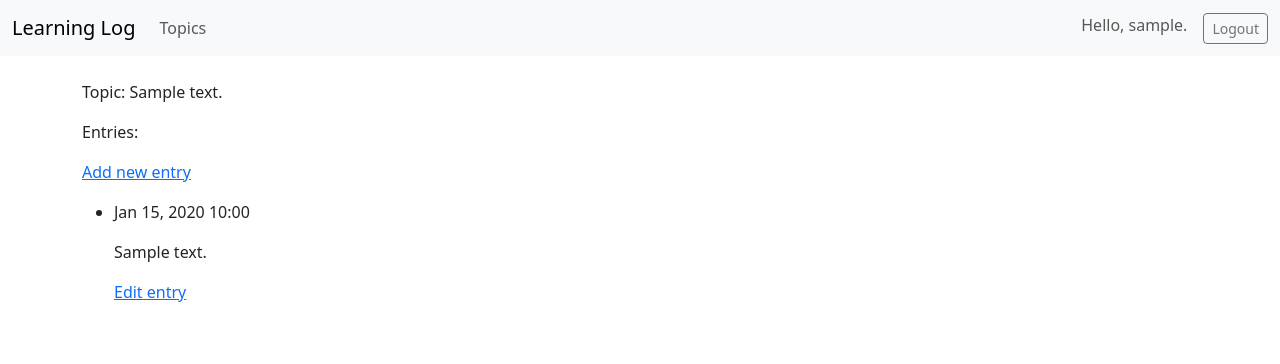
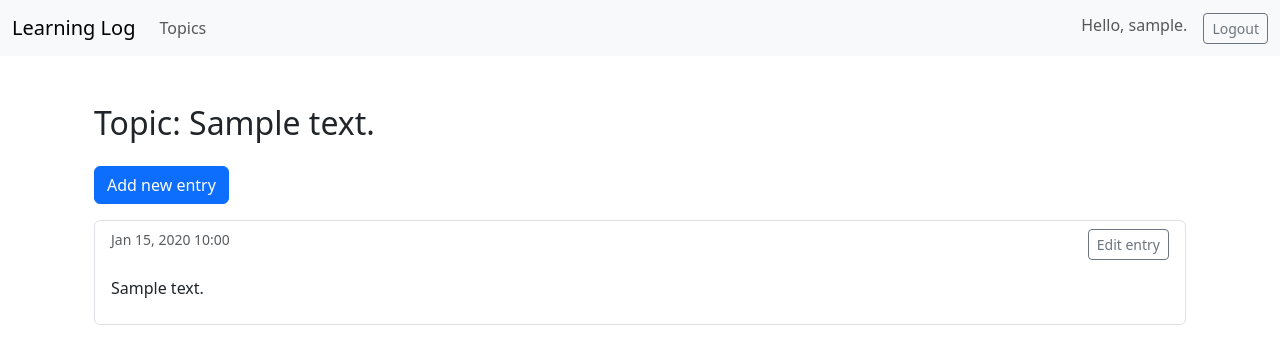
Before and after one commit to sashakukhtyk/learning-log-django, a Django app: page /topics/1 in a window 1280 px wide. Shown: the top 364 px of the page. Run offline with Django 5.2, Linux system fonts and the light colour scheme; a user stored in the database is signed in; tables that the repository leaves empty hold one stand-in row (values such as "Sample post").

Commit message:
style topic page using bootstrap

```diff
--- a/learning_log/learning_logs/templates/learning_logs/topic.html
+++ b/learning_log/learning_logs/templates/learning_logs/topic.html
@@ -1,23 +1,28 @@
 {% extends "learning_logs/base.html" %}
-    {% block content %}
-        <p>Topic: {{ topic }}</p>
-        <p>Entries:</p>
 
-        <p>
-            <a href="{% url 'learning_logs:new_entry' topic.id%}">Add new entry</a>
-        </p>
-        <ul>
-            {% for entry in entries %}
-                <li>
-                <p>{{ entry.date_added|date:'M d, Y H:i' }}</p>
-                <p>{{ entry.text|linebreaks }}</p>
-                <p>
-                    <a href="{% url 'learning_logs:edit_entry' entry.id %}">Edit entry</a>
-                </p>
-                </li>
-            {% empty %}
-                <li>No entries have been added yet</li>
-            {% endfor %}
-        </ul>
+{% block content %}
+    <div class="container mt-5">
+        <h2 class="mb-4">Topic: {{ topic }}</h2>
+        <div class="mb-3">
+            <a href="{% url 'learning_logs:new_entry' topic.id %}" class="btn btn-primary">Add new entry</a>
+        </div>
 
-    {% endblock content %}
+        {% if entries %}
+            <ul class="list-group">
+                {% for entry in entries %}
+                    <li class="list-group-item mb-3">
+                        <div class="d-flex justify-content-between">
+                            <small class="text-muted">{{ entry.date_added|date:'M d, Y H:i' }}</small>
+                            <a href="{% url 'learning_logs:edit_entry' entry.id %}" class="btn btn-outline-secondary btn-sm">Edit entry</a>
+                        </div>
+                        <p class="mt-3">{{ entry.text|linebreaks }}</p>
+                    </li>
+                {% endfor %}
+            </ul>
+        {% else %}
+            <div class="alert alert-info" role="alert">
+                No entries have been added yet.
+            </div>
+        {% endif %}
+    </div>
+{% endblock content %}
```
